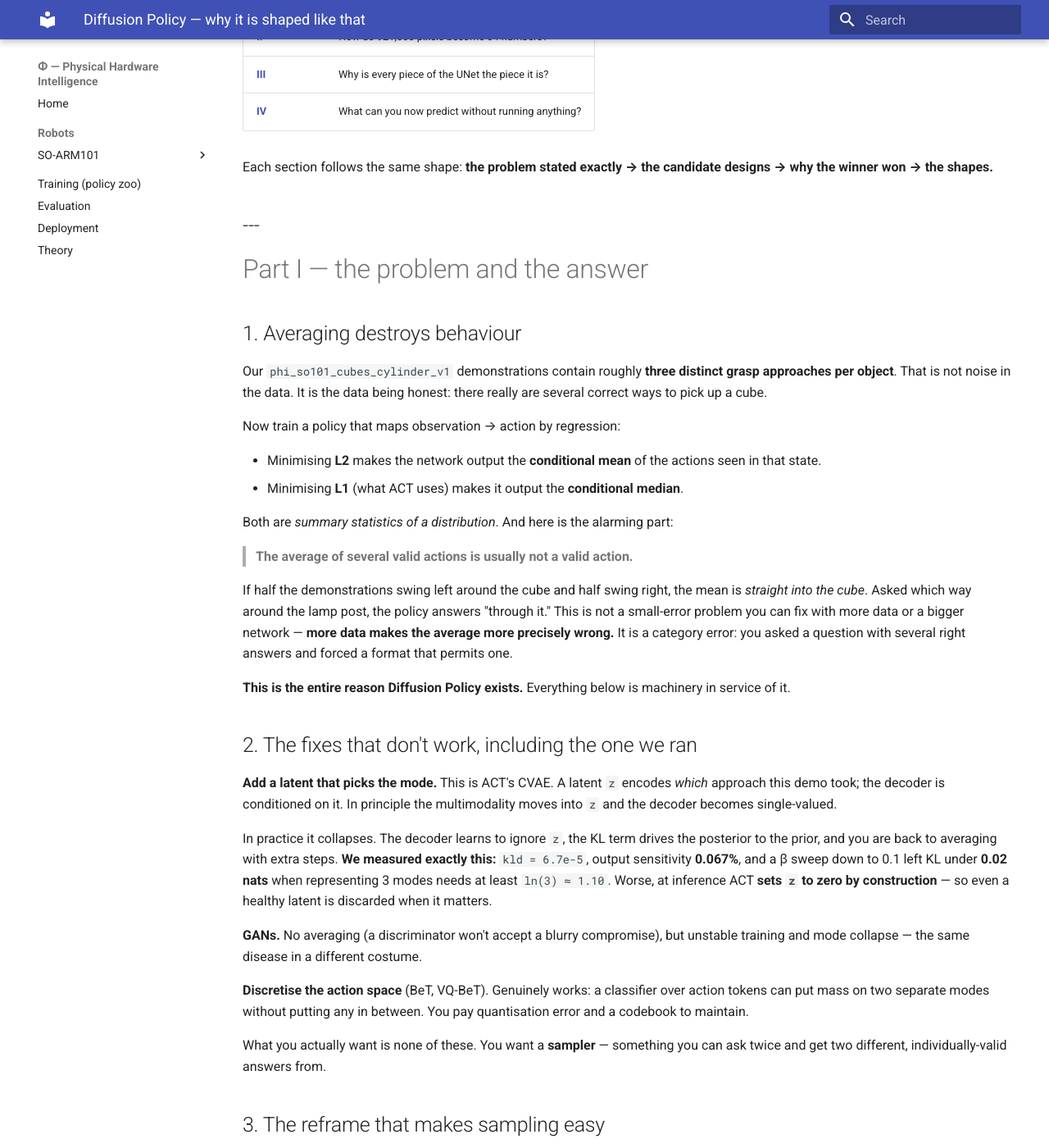
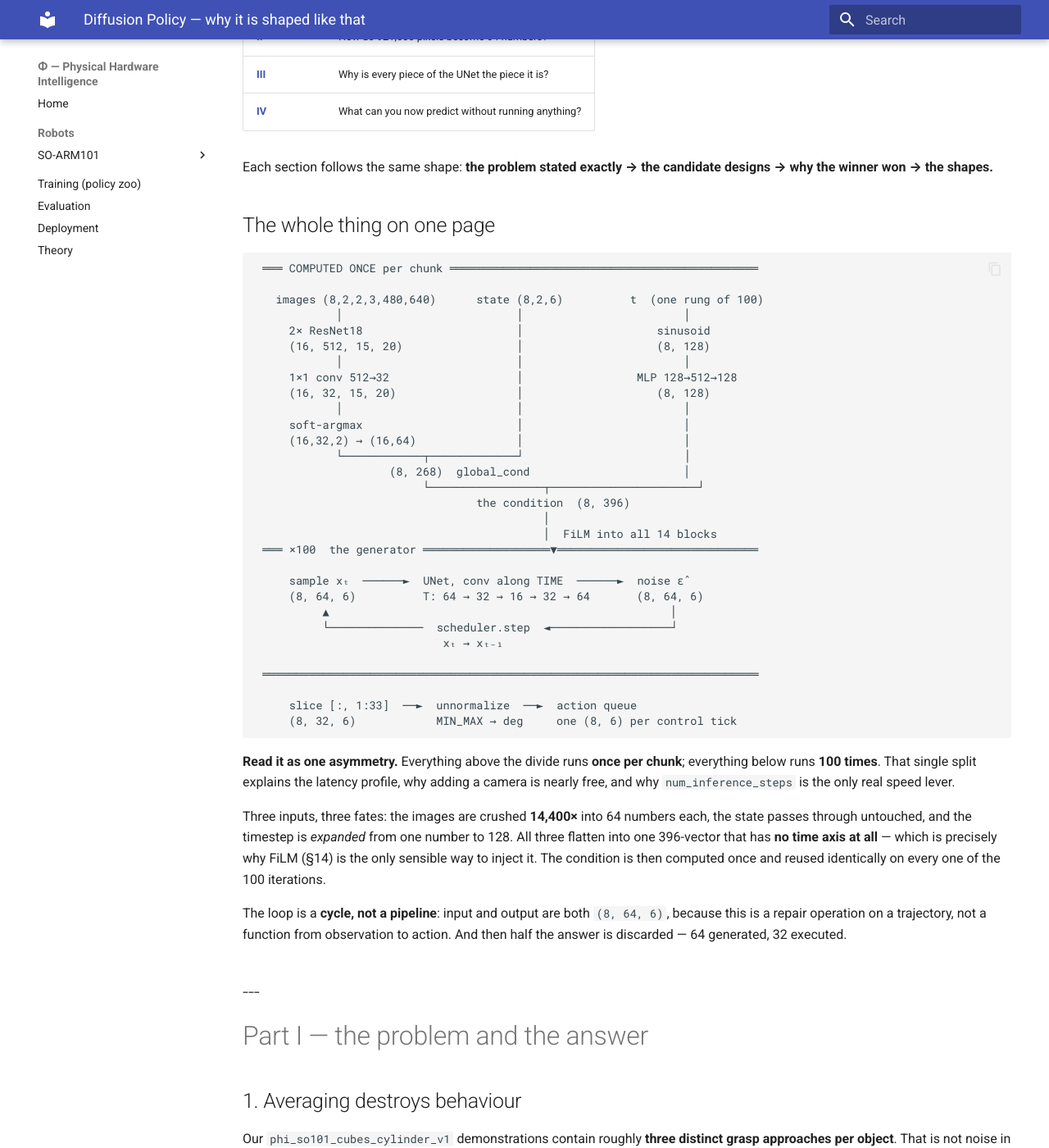
Before and after one commit to physical-hardware-intelligence/phi, an MkDocs documentation site: the page built from docs/theory/diffusion-policy-why.md, in a window 1280 px wide and 1400 px high, scrolled down 434 px. Shown: the whole window at 82% size. Built offline with MkDocs 1.6.1 and Material for MkDocs 9.7.7, drawn with Linux system fonts in a browser that asks for light colours.

Commit message:
theory: open the story with the whole flow on one page
613 lines of derivation with no map at the front. Adds an end-to-end ASCII flow
right after the contents, so you see the shape before any of it is argued.

It is drawn around the one asymmetry that explains the most: everything above
the divide runs ONCE per chunk, everything below runs 100 times. That split is
why adding a camera is nearly free, why num_inference_steps is the only real
speed lever, and why the vision stack sits outside the loop.

Also makes three things visible that prose kept burying: the three inputs have
three different fates (images crushed 14,400x, state passed through untouched,
timestep EXPANDED from one number to 128); the resulting 396-vector has no time
axis, which is the actual premise of the FiLM argument in section 14; and the
loop is a cycle rather than a pipeline, with identical (8,64,6) at both ends
because it is a repair operation, not observation-to-action.

No new file.

Co-Authored-By: Claude Opus 5 <noreply@anthropic.com>

````diff
--- a/docs/theory/diffusion-policy-why.md
+++ b/docs/theory/diffusion-policy-why.md
@@ -12,6 +12,47 @@ Config as installed (`lerobot` 0.6.0, all verified against source): `horizon=64`
 | **[IV](#part-iv--what-the-story-predicts)** | What can you now predict without running anything? |
 
 Each section follows the same shape: **the problem stated exactly → the candidate designs → why the winner won → the shapes.**
+
+## The whole thing on one page
+
+```
+ ═══ COMPUTED ONCE per chunk ══════════════════════════════════════════════
+
+   images (8,2,2,3,480,640)      state (8,2,6)          t  (one rung of 100)
+            │                          │                        │
+     2× ResNet18                       │                    sinusoid
+     (16, 512, 15, 20)                 │                    (8, 128)
+            │                          │                        │
+     1×1 conv 512→32                   │                 MLP 128→512→128
+     (16, 32, 15, 20)                  │                    (8, 128)
+            │                          │                        │
+     soft-argmax                       │                        │
+     (16,32,2) → (16,64)               │                        │
+            └────────────┬─────────────┘                        │
+                    (8, 268)  global_cond                       │
+                         └─────────────────┬──────────────────────┘
+                                 the condition  (8, 396)
+                                           │
+                                           │  FiLM into all 14 blocks
+ ═══ ×100  the generator ═══════════════════▼══════════════════════════════
+
+     sample xₜ  ──────►  UNet, conv along TIME  ──────►  noise ε̂
+     (8, 64, 6)          T: 64 → 32 → 16 → 32 → 64       (8, 64, 6)
+          ▲                                                   │
+          └──────────────  scheduler.step  ◄──────────────────┘
+                            xₜ → xₜ₋₁
+
+ ══════════════════════════════════════════════════════════════════════════
+
+     slice [:, 1:33]  ──►  unnormalize  ──►  action queue
+     (8, 32, 6)            MIN_MAX → deg     one (8, 6) per control tick
+```
+
+**Read it as one asymmetry.** Everything above the divide runs **once per chunk**; everything below runs **100 times**. That single split explains the latency profile, why adding a camera is nearly free, and why `num_inference_steps` is the only real speed lever.
+
+Three inputs, three fates: the images are crushed **14,400×** into 64 numbers each, the state passes through untouched, and the timestep is *expanded* from one number to 128. All three flatten into one 396-vector that has **no time axis at all** — which is precisely why FiLM (§14) is the only sensible way to inject it. The condition is then computed once and reused identically on every one of the 100 iterations.
+
+The loop is a **cycle, not a pipeline**: input and output are both `(8, 64, 6)`, because this is a repair operation on a trajectory, not a function from observation to action. And then half the answer is discarded — 64 generated, 32 executed.
 
 ---
 ---
````
